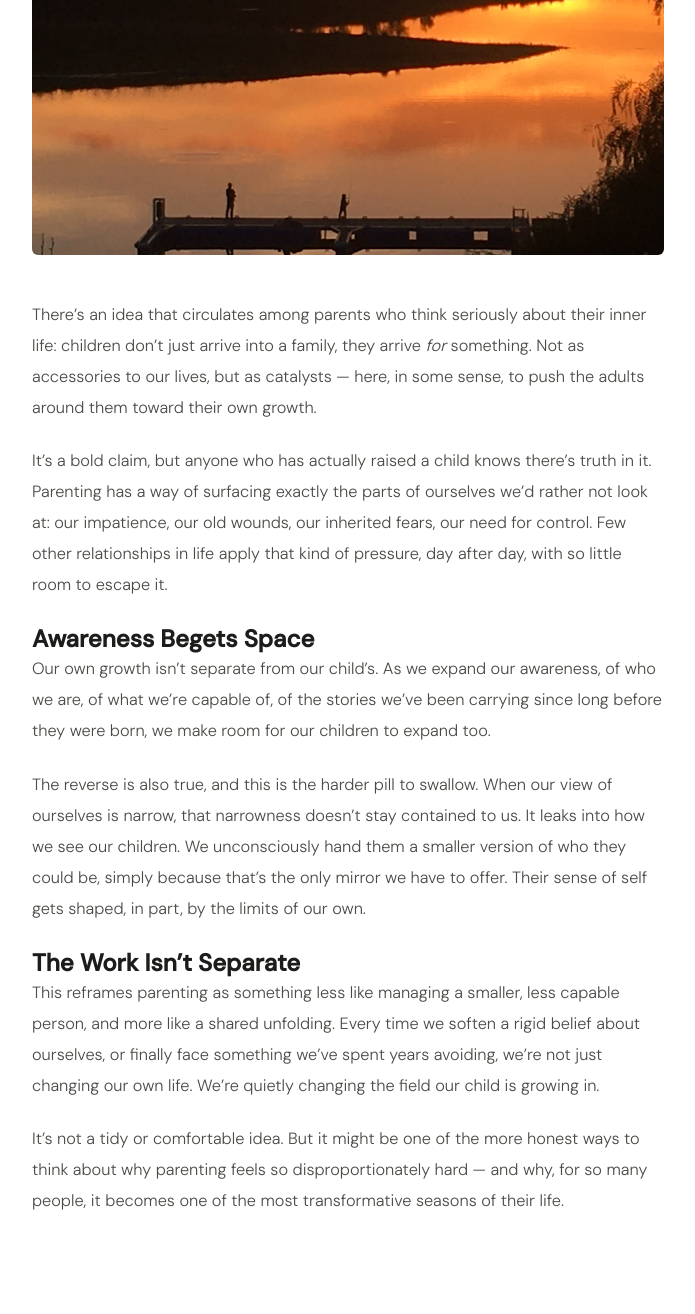
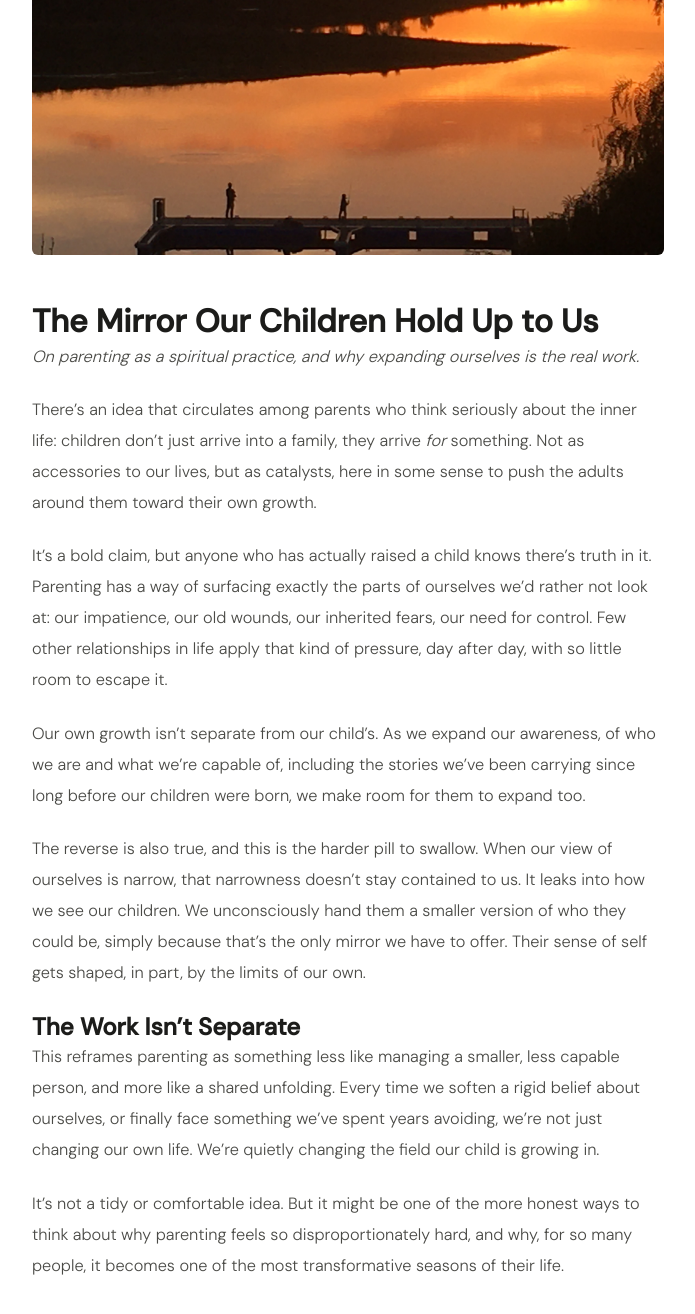
Before and after one commit to Blubell26/giuliapacciotti.com, a Jekyll site: the page built from _posts/2024-08-07-the-mirror-our-children.md, in a window 1280 px wide and 1400 px high, scrolled down 433 px. Shown: the top 1314 px of the window, without its empty margins (292-987 px from the left). Built offline with Jekyll 4.4.1, drawn with Linux system fonts in a browser that asks for light colours.

Commit message:
Update 2024-08-07-the-mirror-our-children.md

```diff
--- a/_posts/2024-08-07-the-mirror-our-children.md
+++ b/_posts/2024-08-07-the-mirror-our-children.md
@@ -7,18 +7,21 @@ image: IMG_6679.jpeg
 thumb: IMG_6679.jpeg
 ---
 
-There's an idea that circulates among parents who think seriously about their inner life: children don't just arrive into a family, they arrive *for* something. Not as accessories to our lives, but as catalysts — here, in some sense, to push the adults around them toward their own growth.
+# The Mirror Our Children Hold Up to Us
 
-It's a bold claim, but anyone who has actually raised a child knows there's truth in it. Parenting has a way of surfacing exactly the parts of ourselves we'd rather not look at: our impatience, our old wounds, our inherited fears, our need for control. Few other relationships in life apply that kind of pressure, day after day, with so little room to escape it.
+*On parenting as a spiritual practice, and why expanding ourselves is the real work.*
 
-## Awareness Begets Space
+There’s an idea that circulates among parents who think seriously about the inner life: children don’t just arrive into a family, they arrive *for* something. Not as accessories to our lives, but as catalysts, here in some sense to push the adults around them toward their own growth.
 
-Our own growth isn't separate from our child's. As we expand our awareness, of who we are, of what we're capable of, of the stories we've been carrying since long before they were born, we make room for our children to expand too.
+It’s a bold claim, but anyone who has actually raised a child knows there’s truth in it. Parenting has a way of surfacing exactly the parts of ourselves we’d rather not look at: our impatience, our old wounds, our inherited fears, our need for control. Few other relationships in life apply that kind of pressure, day after day, with so little room to escape it.
 
-The reverse is also true, and this is the harder pill to swallow. When our view of ourselves is narrow, that narrowness doesn't stay contained to us. It leaks into how we see our children. We unconsciously hand them a smaller version of who they could be, simply because that's the only mirror we have to offer. Their sense of self gets shaped, in part, by the limits of our own.
 
-## The Work Isn't Separate
+Our own growth isn’t separate from our child’s. As we expand our awareness, of who we are and what we’re capable of, including the stories we’ve been carrying since long before our children were born, we make room for them to expand too.
 
-This reframes parenting as something less like managing a smaller, less capable person, and more like a shared unfolding. Every time we soften a rigid belief about ourselves, or finally face something we've spent years avoiding, we're not just changing our own life. We're quietly changing the field our child is growing in.
+The reverse is also true, and this is the harder pill to swallow. When our view of ourselves is narrow, that narrowness doesn’t stay contained to us. It leaks into how we see our children. We unconsciously hand them a smaller version of who they could be, simply because that’s the only mirror we have to offer. Their sense of self gets shaped, in part, by the limits of our own.
 
-It's not a tidy or comfortable idea. But it might be one of the more honest ways to think about why parenting feels so disproportionately hard — and why, for so many people, it becomes one of the most transformative seasons of their life.
+## The Work Isn’t Separate
+
+This reframes parenting as something less like managing a smaller, less capable person, and more like a shared unfolding. Every time we soften a rigid belief about ourselves, or finally face something we’ve spent years avoiding, we’re not just changing our own life. We’re quietly changing the field our child is growing in.
+
+It’s not a tidy or comfortable idea. But it might be one of the more honest ways to think about why parenting feels so disproportionately hard, and why, for so many people, it becomes one of the most transformative seasons of their life.
```
